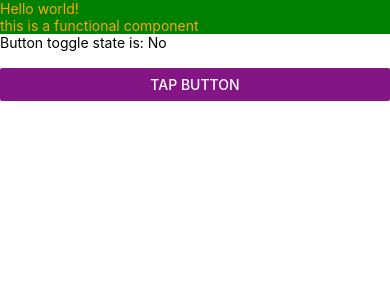
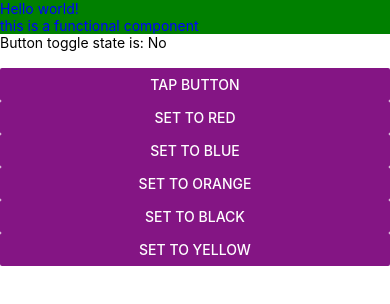
Before and after one commit to firdousali86/Batch3, a React Native app: screen / in a window 390 px wide. Shown: the top 304 px of the page. Built offline with nearby package versions, Linux system fonts and the light colour scheme.

Commit message:
functional change

```diff
--- a/App.tsx
+++ b/App.tsx
@@ -13,7 +13,7 @@ import UserProfileF from './components/UserProfileF';
 function App(): JSX.Element {
   return (
     <SafeAreaView style={{}}>
-      <UserProfileF viewBGColor={'green'} textColor={'orange'} />
+      <UserProfileF viewBGColor={'green'} textColor={'blue'} />
     </SafeAreaView>
   );
 }
--- a/components/UserProfileF.js
+++ b/components/UserProfileF.js
@@ -1,18 +1,20 @@
-import React, {useState} from 'react';
+import React, {useState, useEffect} from 'react';
 import {View, Text, TextInput, Button} from 'react-native';
 
 const UserProfileF = props => {
   const [toggleButton, setToggleButton] = useState(false);
   const [textInputValue, setTextInputValue] = useState('');
+  const [viewBGColorState, setViewBGStateColor] = useState(props.viewBGColor);
+  const [textColorState, setTextStateColor] = useState(props.textColor);
 
-  const {viewBGColor, textColor} = props;
+  // const {viewBGColor, textColor} = props;
 
   return (
     <View>
-      <Text style={{color: textColor, backgroundColor: viewBGColor}}>
+      <Text style={{color: textColorState, backgroundColor: viewBGColorState}}>
         Hello world!
       </Text>
-      <Text style={{color: textColor, backgroundColor: viewBGColor}}>
+      <Text style={{color: textColorState, backgroundColor: viewBGColorState}}>
         this is a functional component
       </Text>
 
@@ -32,6 +34,42 @@ const UserProfileF = props => {
         title="Tap Button"
         color="#841584"
       />
+
+      <Button
+        onPress={() => {
+          setViewBGStateColor('red');
+        }}
+        title="SET TO RED"
+        color="#841584"
+      />
+      <Button
+        onPress={() => {
+          setViewBGStateColor('blue');
+        }}
+        title="SET TO BLUE"
+        color="#841584"
+      />
+      <Button
+        onPress={() => {
+          setViewBGStateColor('orange');
+        }}
+        title="SET TO ORANGE"
+        color="#841584"
+      />
+      <Button
+        onPress={() => {
+          setViewBGStateColor('black');
+        }}
+        title="SET TO BLACK"
+        color="#841584"
+      />
+      <Button
+        onPress={() => {
+          setViewBGStateColor('yellow');
+        }}
+        title="SET TO YELLOW"
+        color="#841584"
+      />
     </View>
   );
 };
```
Also changed, not shown: components/UserProfileC.js (+52 -4 lines).
